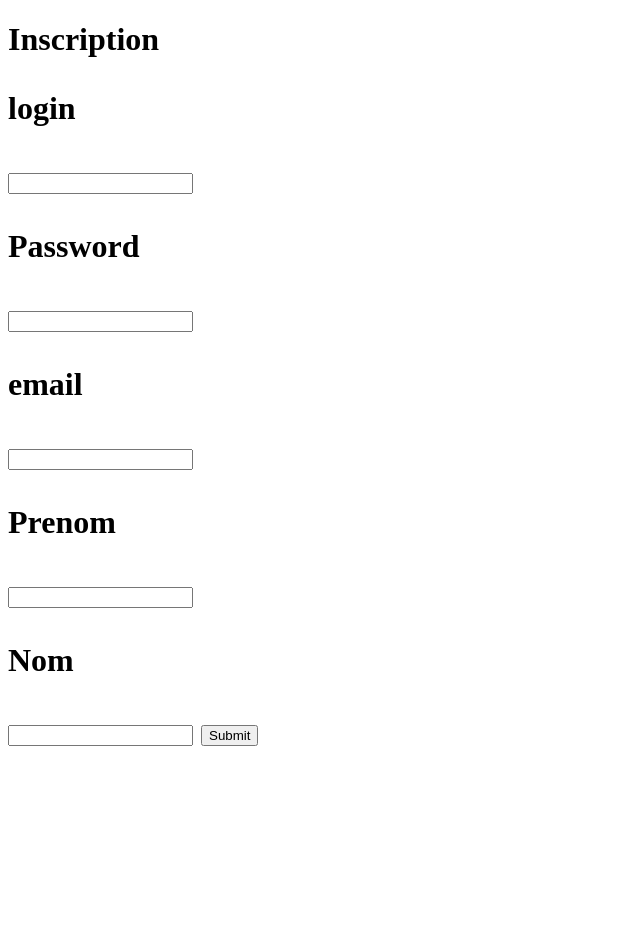
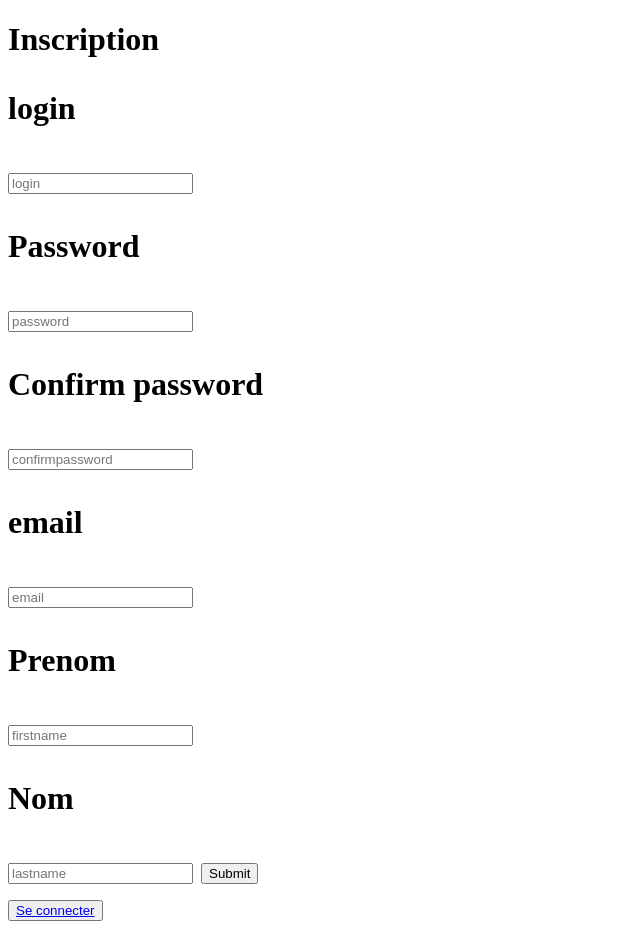
Before and after one commit to julien-jaumaux/projet-revision, a PHP site: page /inscription.php in a window 1280 px wide. Shown: the whole page, without its empty margins (0-640 px from the left). Before the commit the page ends 746 px from the top, so only its background shows below. Run offline with PHP 8.4, Linux system fonts and the light colour scheme.

Commit message:
commit gsetion d'erreur

```diff
--- a/article.php
+++ b/article.php
@@ -1,7 +1,7 @@
 <?php
 // session_start();
 
-include('bdh.php');
+include('dbh.php');
 include('user.php');
 $id_utilisateur = $_SESSION['user']['id'];
 
--- a/articles.php
+++ b/articles.php
@@ -1,5 +1,5 @@
 <?php
-include('bdh.php');
+include('dbh.php');
 include('user.php');
 
 if(isset($_GET['ordre']) && ($_GET['ordre']) == 'croissant'){
--- a/connexion.php
+++ b/connexion.php
@@ -1,12 +1,12 @@
 <?php
-session_start();
 
+include('dbh.php');
 include('user.php');
 $user = new User();
 if(!empty($_POST)){
 $login =$_POST['login'];
 $password =$_POST['password'];
-$user->connect($login, $password);
+$user->connect($login, $password,$dbh);
 $user->isConnected();
 }
 ?>
@@ -28,5 +28,6 @@ $user->isConnected();
         <input type="password" name="password">
         <input type="submit" name="Se connecter">
     </form>
+    <button><a href="inscription.php">S'inscrire</a></button>
 </body>
 </html>
--- a/inscription.php
+++ b/inscription.php
@@ -1,6 +1,6 @@
 <?php
-session_start();
 
+include('dbh.php');
 include('user.php');
 $user = new User();
 if(!empty($_POST)){
@@ -9,8 +9,8 @@ $password =$_POST['password'];
 $email =$_POST['email'];
 $firstname =$_POST['firstname'];
 $lastname =$_POST['lastname'];
-$user->register($login, $password, $email, $firstname, $lastname);
-header("location:connexion.php");
+$user->register($login, $password, $email, $firstname, $lastname,$dbh);
+
 }
 ?>
 
@@ -27,16 +27,19 @@ header("location:connexion.php");
 <h1>Inscription<h1>
     <form method="post" action="">
         <p>login</p>
-        <input type="text" name="login">
+        <input type="text" name="login" placeholder="login">
         <p>Password</p>
-        <input type="password" name="password">
+        <input type="password" name="password" placeholder="password">
+        <p>Confirm password</p>
+        <input type="password" name="confirmpassword" placeholder="confirmpassword">
         <p>email</p>
-        <input type="email" name="email">
+        <input type="email" name="email" placeholder="email">
         <p>Prenom</p>
-        <input type="text" name="firstname">
+        <input type="text" name="firstname" placeholder="firstname">
         <p>Nom</p>
-        <input type="text" name="lastname">
+        <input type="text" name="lastname" placeholder="lastname">
         <input type="submit" name="s'inscrire">
     </form>
+    <button><a href="connexion.php">Se connecter</a></button>
 </body>
 </html>
--- a/profil.php
+++ b/profil.php
@@ -1,5 +1,5 @@
 <?php
-include('bdh.php');
+include('dbh.php');
 include('user.php');
 
 if(isset($_POST['modifier'])){
@@ -42,5 +42,5 @@ if(isset($_SESSION['valider'])){
 </body>
 </html>
 <?php
- unset($_SESSION['valider']);
+unset($_SESSION['valider']);
 ?>
--- a/user.php
+++ b/user.php
@@ -9,9 +9,7 @@ class User
     public $firstname;
     public $lastname;
 
-    public function __construct(){
-        $this->dbh = new PDO('mysql:host=localhost;dbname=revisions', 'root', '');
-    }
+
 
     /*-----------méthode get--------------*/
 
@@ -59,22 +57,33 @@ class User
 
     /*---------------------------*/
 
-    public function register($login, $password, $email, $firstname, $lastname){
-        if(!empty($login) && !empty($password) && !empty($email) && !empty($firstname) && !empty($lastname)){
-            $createUser = $this->dbh->prepare("INSERT INTO utilisateurs(login, password, email, firstname, lastname) VALUES (?, ?, ?, ?, ?)");
+    public function register($login, $password, $email, $firstname, $lastname,$dbh){
+
+$login = $_POST['login'];
+$stmt = $dbh->prepare("SELECT * FROM utilisateurs WHERE login=?");
+$stmt->execute([$login]);
+$user = $stmt->fetchAll();
+
+        if(!empty($login) && !empty($password)  && !empty($email) && !empty($firstname) && !empty($lastname) && $_POST['password'] === $_POST['confirmpassword']){
+            if($stmt->rowCount()>0){
+                echo"le login d'utilisateur existe déjà";
+            }else{
+            $createUser = $dbh->prepare("INSERT INTO utilisateurs(login, password, email, firstname, lastname) VALUES (?, ?, ?, ?, ?)");
             $createUser->execute([$login, $password, $email, $firstname, $lastname]);
+            header("location:connexion.php");
+        }
         }
         else{
-
-        echo"Veuillez remplir tous les champs";
+        echo"Veuillez remplir tous les champs ou veuillez entrer deux mot de passe identiques";
         }
     }
 
-    public function connect($login, $password){
+    public function connect($login, $password,$dbh){
         if(!empty($login) && !empty($password)){
-        $connect = $this->dbh->prepare("SELECT * FROM utilisateurs WHERE login = ? AND password = ?");
+        $connect = $dbh->prepare("SELECT * FROM utilisateurs WHERE login = ? AND password = ?");
         $connect->execute([$login, $password]);
         $result = $connect->fetch(PDO::FETCH_ASSOC);
+
         if($connect->rowCount()==1){
         $_SESSION['user'] = $result;
         header("location:article.php");
@@ -102,9 +111,9 @@ class User
         }
     }
 
-    public function update($login, $password, $email, $firstname, $lastname)
+    public function update($login, $password, $email, $firstname, $lastname,$dbh)
     {
-        $updateUser = $this->dbh->prepare("UPDATE utilisateurs SET login=?, password=?, email=?, firstname=?, lastname=? WHERE login = ?");
+        $updateUser = $dbh->prepare("UPDATE utilisateurs SET login=?, password=?, email=?, firstname=?, lastname=? WHERE login = ?");
         $updateUser->execute([$login, $password, $email, $firstname, $lastname, $_SESSION['user']['login']]);
         $_SESSION['user']['login'] = $_POST['login'];
         $_SESSION['user']['password'] = $_POST['password'];
```
Also changed, not shown: dbh.php (renamed from bdh.php).
